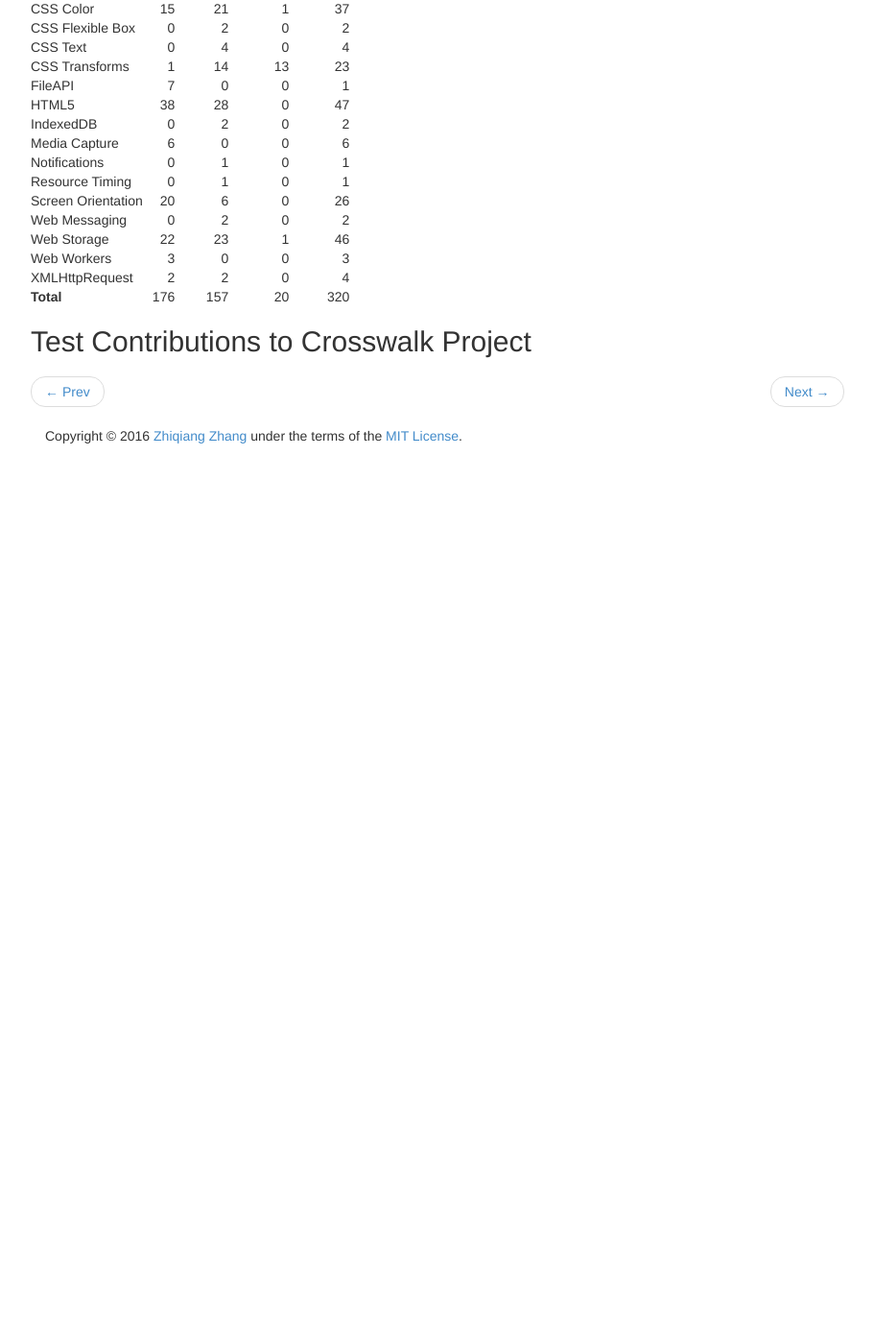
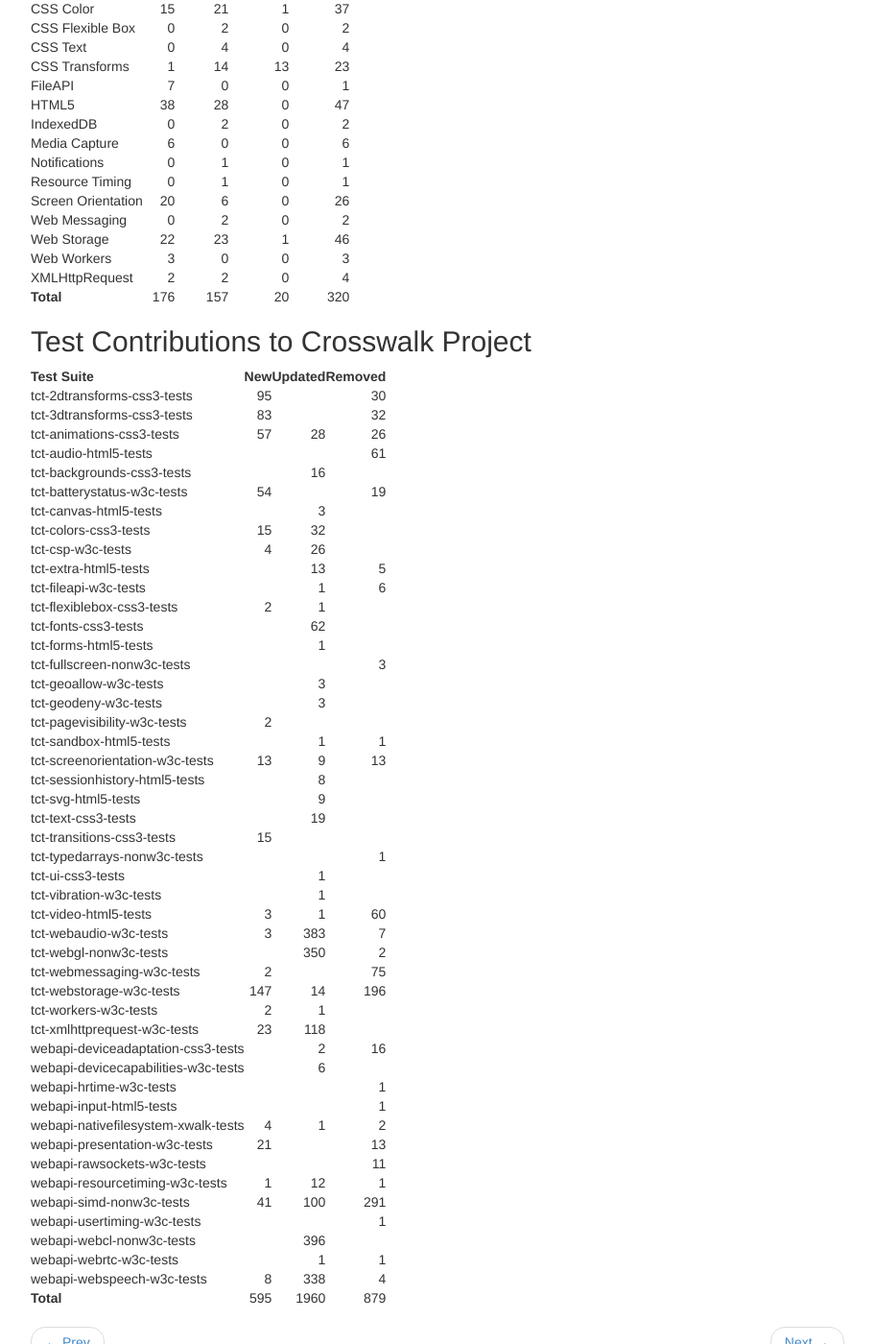
Before and after one commit to shuixin222/zqzhang.github.io, a Jekyll site: the page built from _posts/2015-12-31-test-contributions-2015.md, in a window 1280 px wide and 1400 px high, scrolled down 379 px. Shown: the whole window at 96% size, without its empty margins (38-949 px from the left). Built offline with Jekyll 4.4.1, drawn with Linux system fonts in a browser that asks for light colours; before the commit the page ends 900 px from its top, so only the background shows below that.

Commit message:
State test contributions to Crosswalk test suite in 2015

```diff
--- a/_posts/2015-12-31-test-contributions-2015.md
+++ b/_posts/2015-12-31-test-contributions-2015.md
@@ -35,3 +35,54 @@
 | **Total** | 176 | 157 | 20 | 320 |
 
 ## Test Contributions to Crosswalk Project
+
+| Test Suite | New | Updated | Removed
+| :--------- | --: | ------: | ------: |
+| tct-2dtransforms-css3-tests | 95 |  | 30 |
+| tct-3dtransforms-css3-tests | 83 |  | 32 |
+| tct-animations-css3-tests | 57 | 28 | 26 |
+| tct-audio-html5-tests |  |  | 61 |
+| tct-backgrounds-css3-tests |  | 16 |  |
+| tct-batterystatus-w3c-tests | 54 |  | 19 |
+| tct-canvas-html5-tests |  | 3 |  |
+| tct-colors-css3-tests | 15 | 32 |  |
+| tct-csp-w3c-tests | 4 | 26 |  |
+| tct-extra-html5-tests |  | 13 | 5 |
+| tct-fileapi-w3c-tests |  | 1 | 6 |
+| tct-flexiblebox-css3-tests | 2 | 1 |  |
+| tct-fonts-css3-tests |  | 62 |  |
+| tct-forms-html5-tests |  | 1 |  |
+| tct-fullscreen-nonw3c-tests |  |  | 3 |
+| tct-geoallow-w3c-tests |  | 3 |  |
+| tct-geodeny-w3c-tests |  | 3 |  |
+| tct-pagevisibility-w3c-tests | 2 |  |  |
+| tct-sandbox-html5-tests |  | 1 | 1 |
+| tct-screenorientation-w3c-tests | 13 | 9 | 13 |
+| tct-sessionhistory-html5-tests |  | 8 |  |
+| tct-svg-html5-tests |  | 9 |  |
+| tct-text-css3-tests |  | 19 |  |
+| tct-transitions-css3-tests | 15 |  |  |
+| tct-typedarrays-nonw3c-tests |  |  | 1 |
+| tct-ui-css3-tests |  | 1 |  |
+| tct-vibration-w3c-tests |  | 1 |  |
+| tct-video-html5-tests | 3 | 1 | 60 |
+| tct-webaudio-w3c-tests | 3 | 383 | 7 |
+| tct-webgl-nonw3c-tests |  | 350 | 2 |
+| tct-webmessaging-w3c-tests | 2 |  | 75 |
+| tct-webstorage-w3c-tests | 147 | 14 | 196 |
+| tct-workers-w3c-tests | 2 | 1 |  |
+| tct-xmlhttprequest-w3c-tests | 23 | 118 |  |
+| webapi-deviceadaptation-css3-tests |  | 2 | 16 |
+| webapi-devicecapabilities-w3c-tests |  | 6 |  |
+| webapi-hrtime-w3c-tests |  |  | 1 |
+| webapi-input-html5-tests |  |  | 1 |
+| webapi-nativefilesystem-xwalk-tests | 4 | 1 | 2 |
+| webapi-presentation-w3c-tests | 21 |  | 13 |
+| webapi-rawsockets-w3c-tests |  |  | 11 |
+| webapi-resourcetiming-w3c-tests | 1 | 12 | 1 |
+| webapi-simd-nonw3c-tests | 41 | 100 | 291 |
+| webapi-usertiming-w3c-tests |  |  | 1 |
+| webapi-webcl-nonw3c-tests |  | 396 |  |
+| webapi-webrtc-w3c-tests |  | 1 | 1 |
+| webapi-webspeech-w3c-tests | 8 | 338 | 4 |
+| **Total** | 595 | 1960 | 879 |
```
